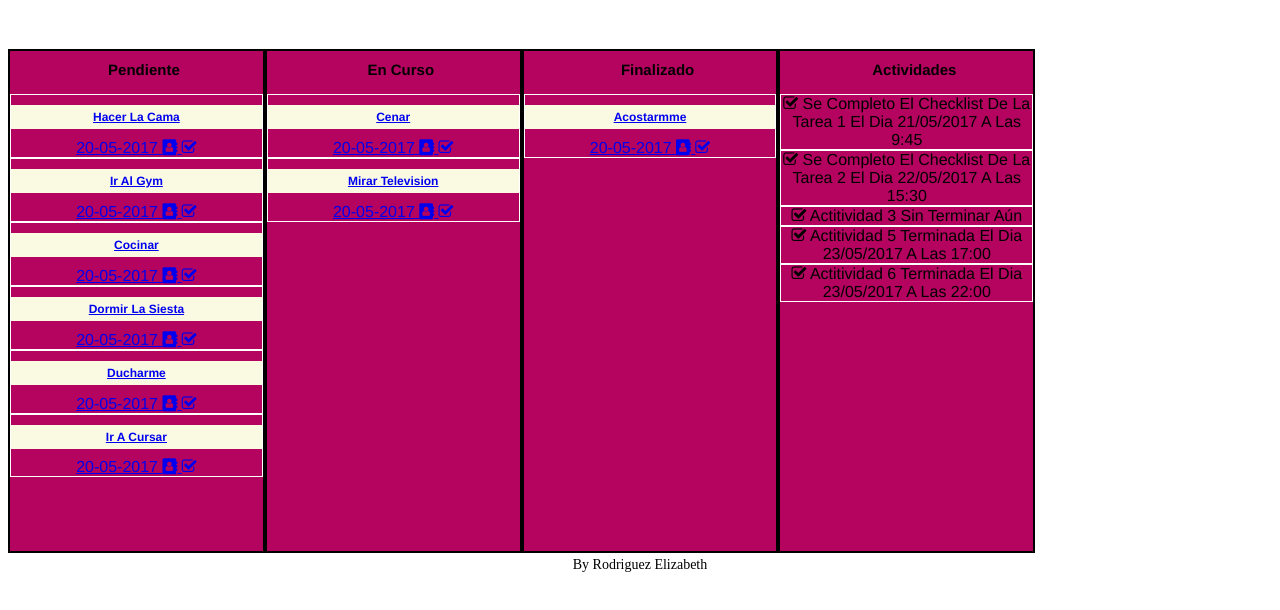
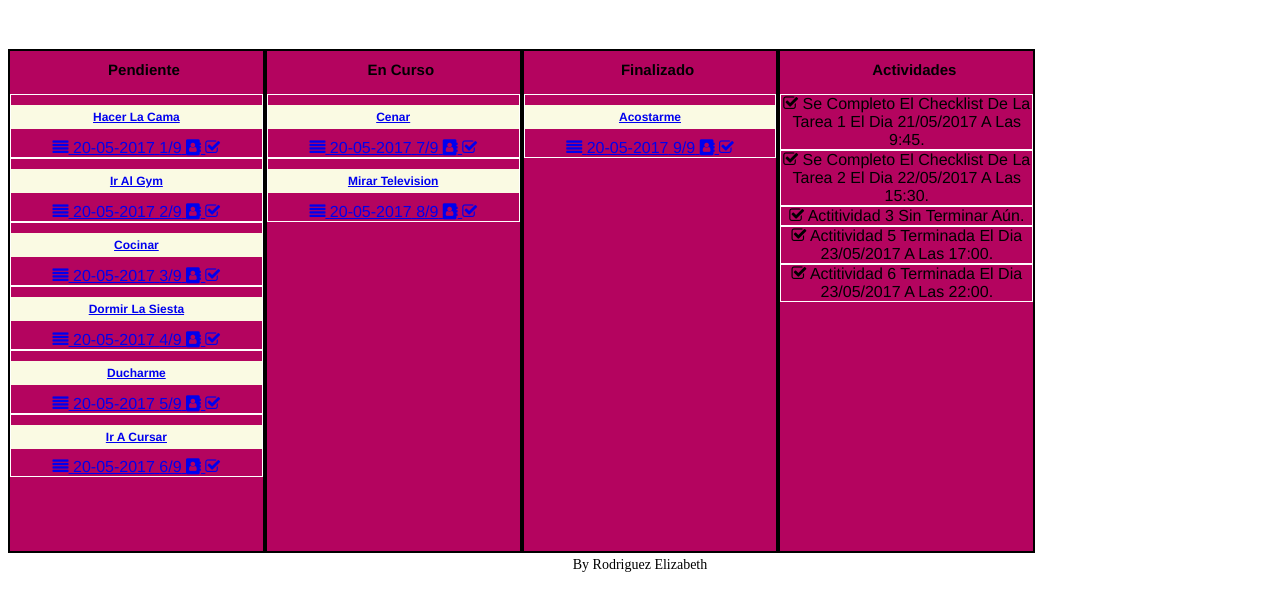
Before and after one commit to CELIZABETHR/Entrega, a plain HTML site: page main2.html in a window 1280 px wide. Shown: the part 130-740 px from the top of the page. Drawn offline with Linux system fonts and the light colour scheme.

Commit message:
Update main2.html

```diff
--- a/main2.html
+++ b/main2.html
@@ -5,7 +5,6 @@
 	<title>Master</title>
 
    <link rel="stylesheet" type="text/css" href="estilo.css">
-   <link rel="stylesheet" type="text/css" href="css/style.css">
    <link rel="stylesheet" href="font-awesome-4.7.0/css/font-awesome.min.css"
 
 </head>
@@ -43,36 +42,48 @@
 			<ul class="tarea">
 				<li><a href="tarea.html">
 				<h2 class="center">Hacer la cama</h2>
+				<i class="fa fa-align-justify" aria-hidden="true"></i>
 				<span class="fecha_finalizacion">20-05-2017</span>
+				<span class="fecha_finalizacion">1/9</span>
 				 <i class="fa fa-address-book" aria-hidden="true"></i>
 				  <i class="fa fa-check-square-o" aria-hidden="true"></i>
 				  </a></li>
 				<li><a href="tarea.html">
 				<h2>Ir al gym</h2>
+				<i class="fa fa-align-justify" aria-hidden="true"></i>
 				<span class="fecha_finalizacion">20-05-2017</span>
+				<span class="fecha_finalizacion">2/9</span>
 				 <i class="fa fa-address-book" aria-hidden="true"></i>
 				  <i class="fa fa-check-square-o" aria-hidden="true"></i>
 				  </a></li>
 				 <li><a href="tarea.html">
 				<h2>Cocinar</h2>
+				<i class="fa fa-align-justify" aria-hidden="true"></i>
 				<span class="fecha_finalizacion">20-05-2017</span>
+				<span class="fecha_finalizacion">3/9</span>
 				 <i class="fa fa-address-book" aria-hidden="true"></i>
 				  <i class="fa fa-check-square-o" aria-hidden="true"></i>
 				<li><a href="tarea.html">
 				<h2>Dormir la siesta</h2>
+				<i class="fa fa-align-justify" aria-hidden="true"></i>
 				<span class="fecha_finalizacion">20-05-2017</span>
+				<span class="fecha_finalizacion">4/9</span>
 				 <i class="fa fa-address-book" aria-hidden="true"></i>
 				  <i class="fa fa-check-square-o" aria-hidden="true"></i>
 				  </a></li>
 				 <li><a href="tarea.html">
 				<h2>Ducharme</h2>
+				<i class="fa fa-align-justify" aria-hidden="true"></i>
 				<span class="fecha_finalizacion">20-05-2017</span>
+				<span class="fecha_finalizacion">5/9</span>
 				 <i class="fa fa-address-book" aria-hidden="true"></i>
 				  <i class="fa fa-check-square-o" aria-hidden="true"></i>
 				  </a></li>
 				  <li><a href="tarea.html">
 				<h2>Ir a cursar</h2>
+				<i class="fa fa-align-justify" aria-hidden="true"></i>
 				<span class="fecha_finalizacion">20-05-2017</span>
+				<span class="fecha_finalizacion">6/9</span>
 				 <i class="fa fa-address-book" aria-hidden="true"></i>
 				  <i class="fa fa-check-square-o" aria-hidden="true"></i>
 	</a></li>
@@ -86,7 +97,9 @@
 				<li>
 				   <a href="tarea.html">
 				     <h2>Cenar</h2>
+					 <i class="fa fa-align-justify" aria-hidden="true"></i>
 					 <span class="fecha_finalizacion">20-05-2017</span>
+					 <span class="fecha_finalizacion">7/9</span>
 					 <i class="fa fa-address-book" aria-hidden="true"></i>
 					 <i class="fa fa-check-square-o" aria-hidden="true"></i>
 				    </a>
@@ -94,7 +107,9 @@
 				<li>
 				  <a href="tarea.html">
 				     <h2> Mirar Television</h2>
+					 <i class="fa fa-align-justify" aria-hidden="true"></i>
 					 <span class="fecha_finalizacion">20-05-2017</span>
+					 <span class="fecha_finalizacion">8/9</span>
 					 <i class="fa fa-address-book" aria-hidden="true"></i>
 					 <i class="fa fa-check-square-o" aria-hidden="true"></i>
 					</a>
@@ -108,8 +123,10 @@
                 <ul class="tarea">
 				   <li>
 				      <a href="tarea.html">
-				        <h2>Acostarmme</h2>
+				        <h2>Acostarme</h2>
+						<i class="fa fa-align-justify" aria-hidden="true"></i>
 				        <span class="fecha_finalizacion">20-05-2017</span>
+						<span class="fecha_finalizacion">9/9</span>
 				        <i class="fa fa-address-book" aria-hidden="true"></i>
 				        <i class="fa fa-check-square-o" aria-hidden="true"></i>
 				       </a>
@@ -122,11 +139,11 @@
 		<div class="columna column_act">
 		 <h1>Actividades </h1>
                 <ul class="tarea">
-				        <li><i class="fa fa-check-square-o" aria-hidden="true"></i> Se completo el checklist de la tarea 1 el dia 21/05/2017 a las 9:45</li>
-                        <li><i class="fa fa-check-square-o" aria-hidden="true"></i> Se completo el checklist de la tarea 2 el dia 22/05/2017 a las 15:30</li>
-                        <li><i class="fa fa-check-square-o" aria-hidden="true"></i> Actitividad 3 sin terminar a&uacute;n</li>
-                        <li><i class="fa fa-check-square-o" aria-hidden="true"></i> Actitividad 5 terminada el dia 23/05/2017 a las 17:00</li>
-                        <li><i class="fa fa-check-square-o" aria-hidden="true"></i> Actitividad 6 terminada el dia 23/05/2017 a las 22:00</li>
+				        <li><i class="fa fa-check-square-o" aria-hidden="true"></i> Se completo el checklist de la tarea 1 el dia 21/05/2017 a las 9:45.</li>
+                        <li><i class="fa fa-check-square-o" aria-hidden="true"></i> Se completo el checklist de la tarea 2 el dia 22/05/2017 a las 15:30.</li>
+                        <li><i class="fa fa-check-square-o" aria-hidden="true"></i> Actitividad 3 sin terminar a&uacute;n.</li>
+                        <li><i class="fa fa-check-square-o" aria-hidden="true"></i> Actitividad 5 terminada el dia 23/05/2017 a las 17:00.</li>
+                        <li><i class="fa fa-check-square-o" aria-hidden="true"></i> Actitividad 6 terminada el dia 23/05/2017 a las 22:00.</li>
                     </ul>
 
          </div>
```
